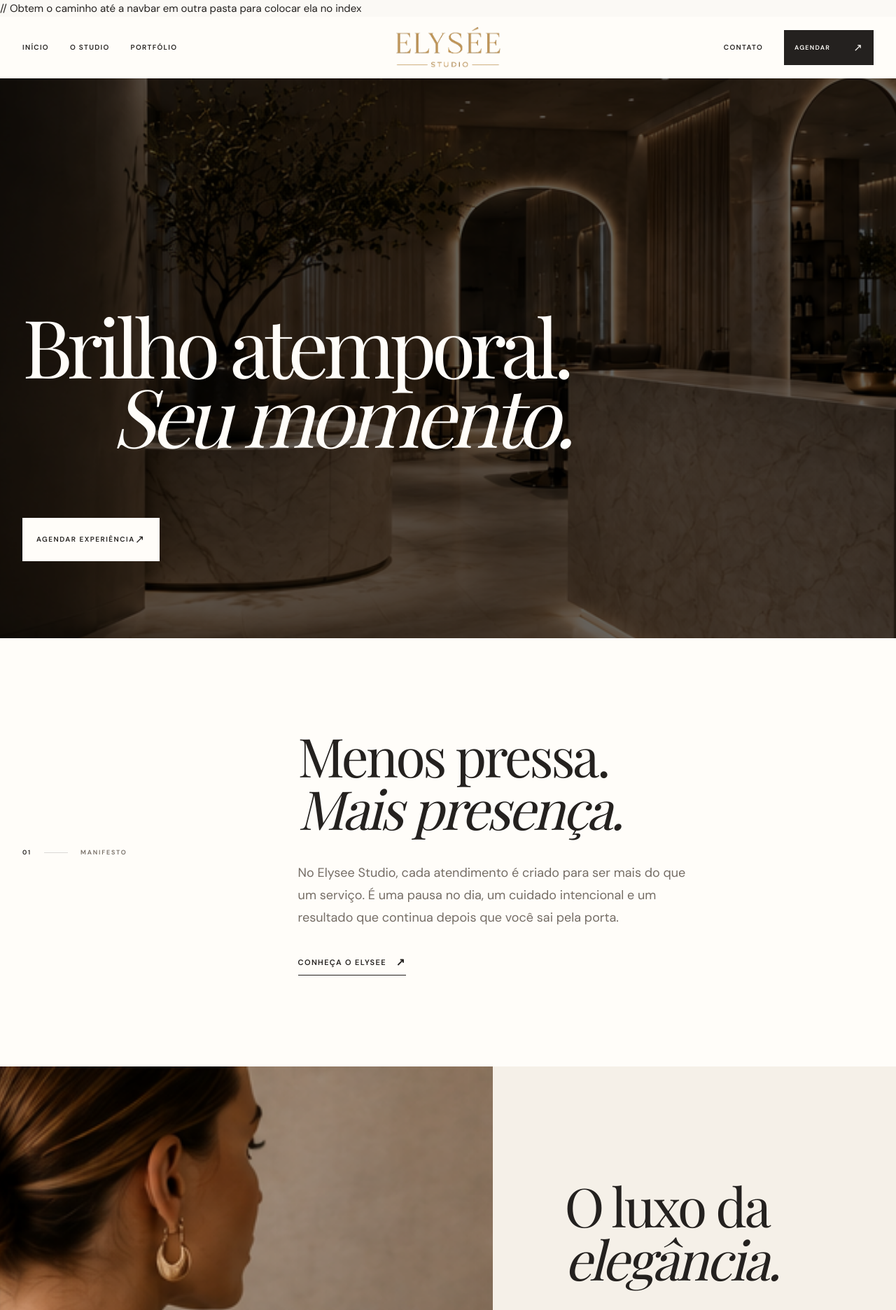
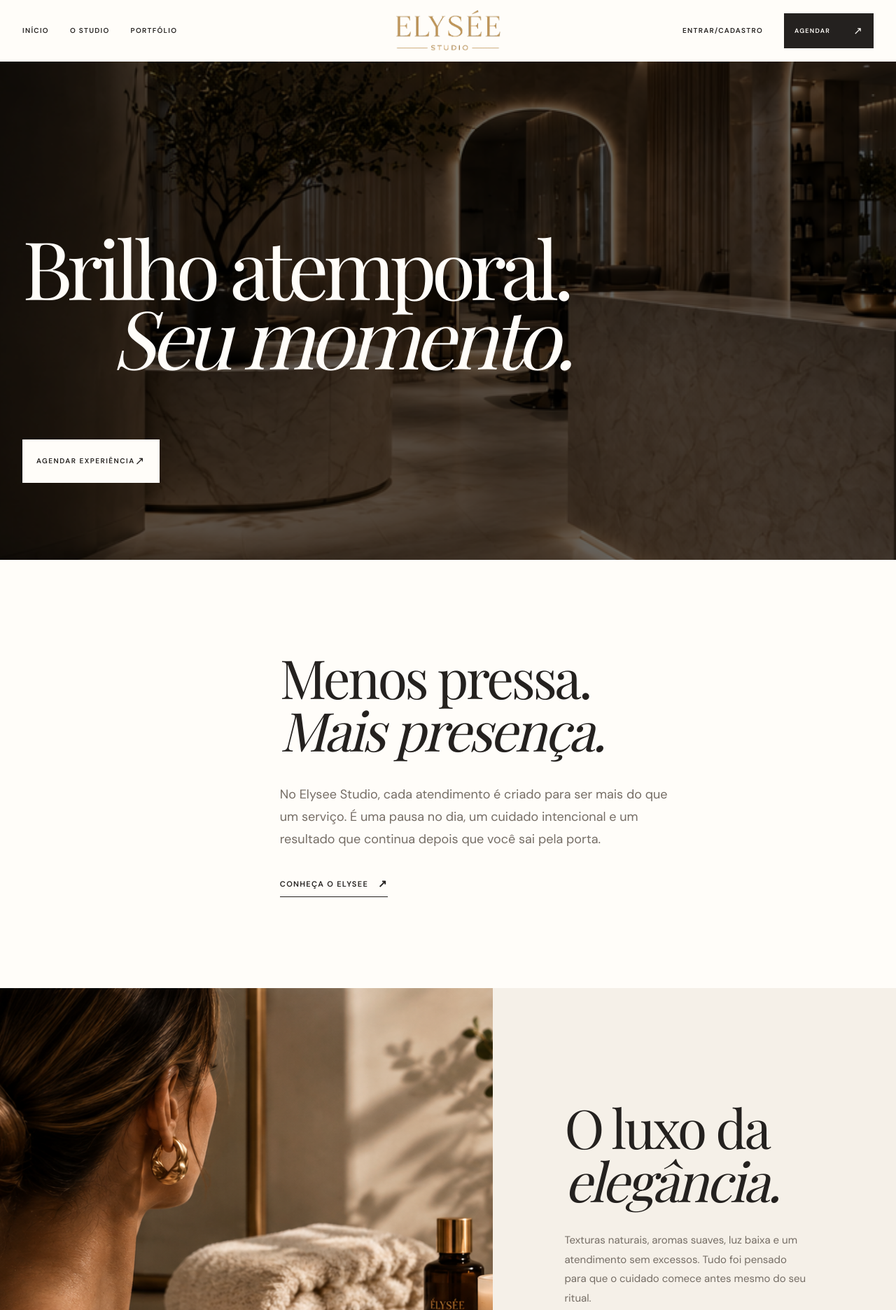
Before and after one commit to etecvav26-d201/elysee-studio-projeto-site, a PHP site: page / in a window 1280 px wide. Shown: the top 1872 px of the page at 70% size. Run offline with PHP 8.4, Linux system fonts and the light colour scheme; some web fonts are replaced.

Commit message:
Alterações no index e no css para melhorias

```diff
--- a/assets/css/navbar.css
+++ b/assets/css/navbar.css
@@ -3,7 +3,7 @@
     background: var(--white);
     color: var(--ink);
     left: 0;
-    position: relative;
+    position: fixed;
     top: 0;
     width: 100%;
     z-index: 1000;
--- a/assets/css/style.css
+++ b/assets/css/style.css
@@ -95,33 +95,6 @@ a {
     max-width: 430px;
 }
 
-.section-label {
-    align-items: center;
-    color: var(--muted);
-    display: flex;
-    font-size: 9px;
-    font-weight: 600;
-    gap: 18px;
-    letter-spacing: .2em;
-    text-transform: uppercase;
-}
-
-.section-label span:first-child {
-    color: var(--ink);
-}
-
-.section-label span:last-child {
-    align-items: center;
-    display: flex;
-    gap: 18px;
-}
-
-.section-label span:last-child::before {
-    background: var(--line);
-    content: "";
-    height: 1px;
-    width: 34px;
-}
 
 .text-link {
     align-items: center;
@@ -256,13 +229,14 @@ a {
 }
 
 .intro-grid {
-    display: grid;
-    grid-template-columns: 25% 1fr;
+    display: flex;
+    justify-content: center;
 }
 
 .intro-copy {
     padding-left: 7vw;
 }
+
 
 .intro-copy .display-title {
     margin-bottom: 38px;
@@ -349,14 +323,18 @@ a {
 
 .journal {
     background: var(--ivory);
+    padding: 80px 0;
 }
 
 .journal-heading {
-    align-items: end;
-    display: grid;
-    gap: 40px;
-    grid-template-columns: 25% 1fr;
+    display: flex;
+    justify-content: center;
+    align-items: center;
     margin-bottom: 65px;
+}
+
+.journal-heading .display-title {
+    text-align: center;
 }
 
 .journal-grid {
@@ -386,19 +364,19 @@ a {
 
 .journal-image-one {
     background:
-        url("https://images.unsplash.com/photo-1604654894610-df63bc536371?auto=format&fit=crop&w=1000&q=85")
+        url("../img/imagem9.png")
         center / cover;
 }
 
 .journal-image-two {
     background:
-        url("https://images.unsplash.com/photo-1522337360788-8b13dee7a37e?auto=format&fit=crop&w=1000&q=85")
+        url("../img/imagem10.png")
         center / cover;
 }
 
 .journal-image-three {
     background:
-        url("https://images.unsplash.com/photo-1487412912498-0447578fcca8?auto=format&fit=crop&w=1000&q=85")
+        url("../img/imagem11.png")
         center / cover;
 }
 
@@ -416,6 +394,7 @@ a {
     letter-spacing: -.025em;
     line-height: 1.12;
     margin-top: 13px;
+    margin-left: 13px;
 }
 
 /* Seção do Agendamento*/
--- a/includes/footer.php
+++ b/includes/footer.php
@@ -6,8 +6,8 @@
 
             <nav class="footer-links" aria-label="Navegação do rodapé">
                 <a href="index.php">Início</a>
-                <a href="index.php#ritual">O Studio</a>
-                <a href="index.php#portfolio">Portfólio</a>
+                <a href="index.php#conheca">O Studio</a>
+                <a href="index.php#portifolio">Portfólio</a>
                 <a href="agendar.php">Agendamento</a>
                 <a href="contato.php">Contato</a>
             </nav>
--- a/includes/navbar.php
+++ b/includes/navbar.php
@@ -12,8 +12,8 @@
 
         <nav class="navbar-menu navbar-menu-left" aria-label="Navegação principal">
             <a href="index.php">Início</a>
-            <a href="index.php#ritual">O Studio</a>
-            <a href="index.php#portfolio">Portfólio</a>
+            <a href="index.php#conheca">O Studio</a>
+            <a href="index.php#portifolio">Portfólio</a>
         </nav>
 
         <a class="navbar-logo" href="index.php" aria-label="Elysee Studio — início">
@@ -22,7 +22,7 @@
 
         <div class="navbar-right">
             <nav class="navbar-menu navbar-menu-right" aria-label="Navegação secundária">
-                <a href="contato.php">Contato</a>
+                <a href="contato.php">Entrar/Cadastro</a>
             </nav>
 
             <a class="navbar-book" href="agendar.php">
--- a/index.php
+++ b/index.php
@@ -16,7 +16,6 @@
     <script src="assets/js/navbar.js" defer></script>
 <body>
 
-    // Obtem o caminho até a navbar em outra pasta para colocar ela no index
     <?php
     $navbarFile = __DIR__ . '/includes/navbar.php';
     if (is_file($navbarFile)) {
@@ -45,12 +44,8 @@
             </div>
         </section>
 
-    <section class="intro section" id="ritual">
+        <section class="intro section" id="conheca">
             <div class="container intro-grid">
-            <div class="section-label reveal">
-                <span>01</span>
-                <span>Manifesto</span>
-            </div>
 
                 <div class="intro-copy">
 
@@ -98,40 +93,33 @@
             </div>
         </section>
 
-    <section class="journal section">
+        <section class="journal" id="portifolio">
             <div class="container">
                 <div class="section-heading journal-heading">
-                <div class="section-label reveal">
-                    <span>03</span>
-                    <span>Journal</span>
-                </div>
                     <div>
-                    <h2 class="display-title reveal">Portifólio de <em>Satisfação</em></h2>
+                        <h2 class="display-title reveal">Portifólio de <em>Atendimentos</em></h2>
                     </div>
                 </div>
 
                 <div class="journal-grid">
-                <a href="contato.php" class="journal-card reveal">
+                    <a>
                         <div class="journal-image journal-image-one"></div>
                         <div class="journal-info">
-                        <span>Seção 1</span>
-                        <h3>Como transformar sua rotina em um ritual</h3>
+                            <h3>Manicure Signature</h3>
                         </div>
                     </a>
 
-                <a href="contato.php" class="journal-card reveal">
+                    <a>
                         <div class="journal-image journal-image-two"></div>
                         <div class="journal-info">
-                        <span>Seção 2</span>
-                        <h3>O luxo silencioso de cuidar de si</h3>
+                            <h3>Hair Ritual</h3>
                         </div>
                     </a>
 
-                <a href="contato.php" class="journal-card reveal">
+                    <a>
                         <div class="journal-image journal-image-three"></div>
                         <div class="journal-info">
-                        <span>Seção 3</span>
-                        <h3>Por dentro do universo Elysee</h3>
+                            <h3>Glow Facial</h3>
                         </div>
                     </a>
                 </div>
@@ -142,7 +130,6 @@
             <div class="booking-bg"></div>
             <div class="booking-overlay"></div>
             <div class="container booking-content">
-
                 <h2 class="display-title reveal">Reserve um tempo<br><em>para você.</em></h2>
                 <a href="agendar.php" class="btn btn-light reveal">
                     <span>Agendar agora</span>
@@ -153,7 +140,6 @@
 
     </main>
 
-    // Obtem o caminho até o footer em outra pasta para colocar ela no index
     <?php
     $footerFile = __DIR__ . '/includes/footer.php';
     if (is_file($footerFile)) {
@@ -162,5 +148,6 @@
     ?>
 
 <script src="assets/js/script.js" defer></script>
+
 </body>
 </html>
```
Also changed, not shown: assets/img/imagem10.png (added), assets/img/imagem11.png (added), assets/img/imagem3.png, assets/img/imagem9.png (added). Lines whose indentation alone changed are shown as unchanged.
